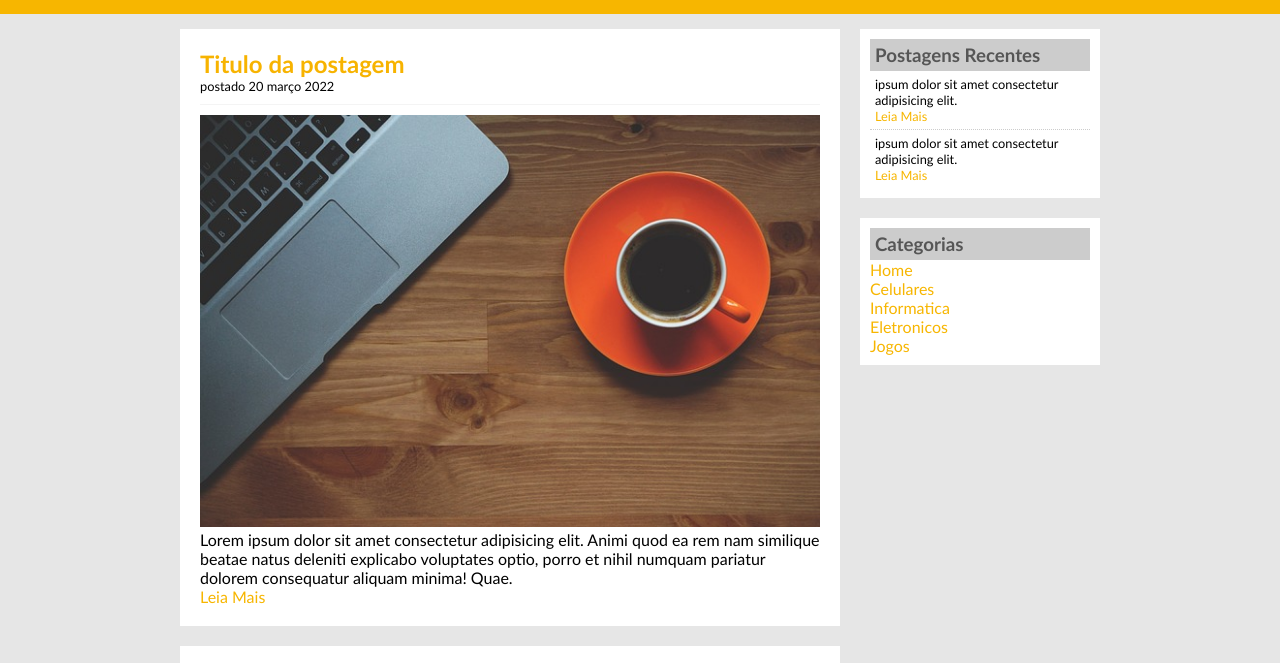
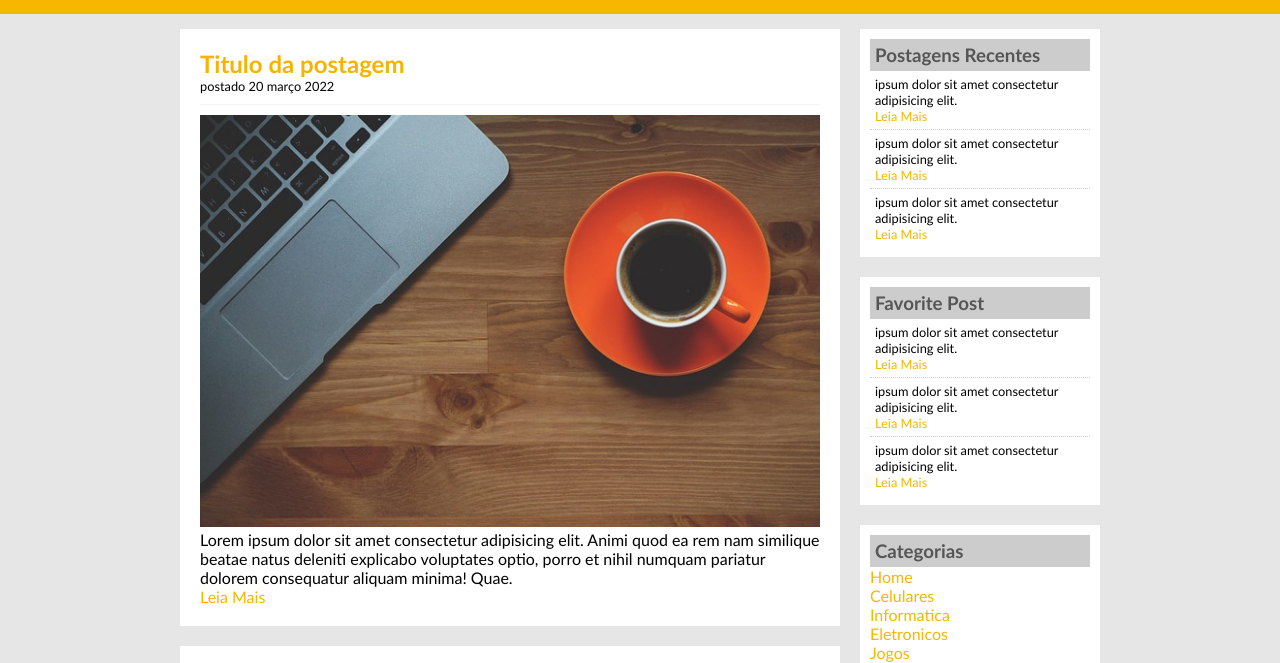
Before and after one commit to victor-manoel/Site-exemplo, a plain HTML site: page projeto-tecblog/index.html in a window 1280 px wide. Shown: the part 123-786 px from the top of the page. Drawn offline with Linux system fonts and the light colour scheme.

Commit message:
post left add

```diff
--- a/projeto-tecblog/index.html
+++ b/projeto-tecblog/index.html
@@ -80,6 +80,33 @@
 								<a href="">Leia Mais</a>
 
 							</div>
+							<div class="postagem-lateral">
+								<p>ipsum dolor sit amet consectetur adipisicing elit. </p>
+								<a href="">Leia Mais</a>
+
+							</div>
+							<div class="postagem-lateral" style="border-bottom: none;">
+								<p>ipsum dolor sit amet consectetur adipisicing elit. </p>
+								<a href="">Leia Mais</a>
+
+							</div>
+
+				</div>
+
+				<div class="conteudo-lateral">
+					<h3>
+						Favorite Post
+					</h3>
+							<div class="postagem-lateral">
+								<p>ipsum dolor sit amet consectetur adipisicing elit. </p>
+								<a href="">Leia Mais</a>
+
+							</div>
+							<div class="postagem-lateral">
+								<p>ipsum dolor sit amet consectetur adipisicing elit. </p>
+								<a href="">Leia Mais</a>
+
+							</div>
 							<div class="postagem-lateral" style="border-bottom: none;">
 								<p>ipsum dolor sit amet consectetur adipisicing elit. </p>
 								<a href="">Leia Mais</a>
```
